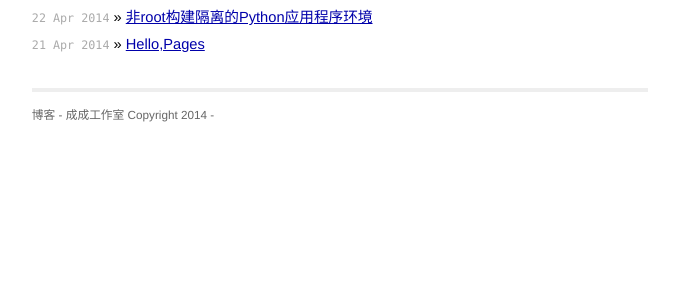
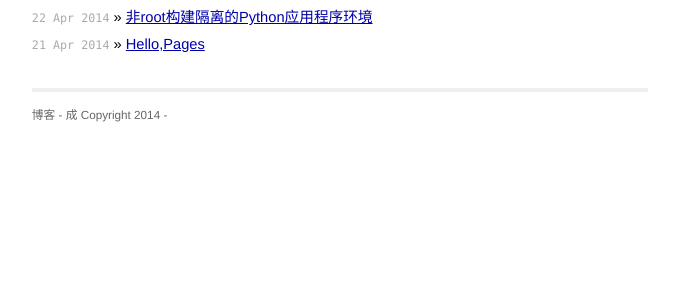
Before and after one commit to alexsunday/blog, a Jekyll site: the page built from index.html, in a window 1280 px wide. Shown: the part 287-586 px from the top of the page, without its empty margins (300-979 px from the left). Built offline with Jekyll 4.4.1, drawn with Linux system fonts in a browser that asks for light colours; Markdown is read by kramdown in place of the engine named in the settings.

Commit message:
fix config.yml gzs.

```diff
--- a/_config.yml
+++ b/_config.yml
@@ -2,7 +2,7 @@ baseurl: /
 markdown: rdiscount
 pygments: true
 author:
-    name: 成成工作室
+    name: 成
     email: admin@ccgzs.org
     link: http://blog.ccgzs.org
-title: 博客 - 成成工作室
+title: 博客 - 成
```
